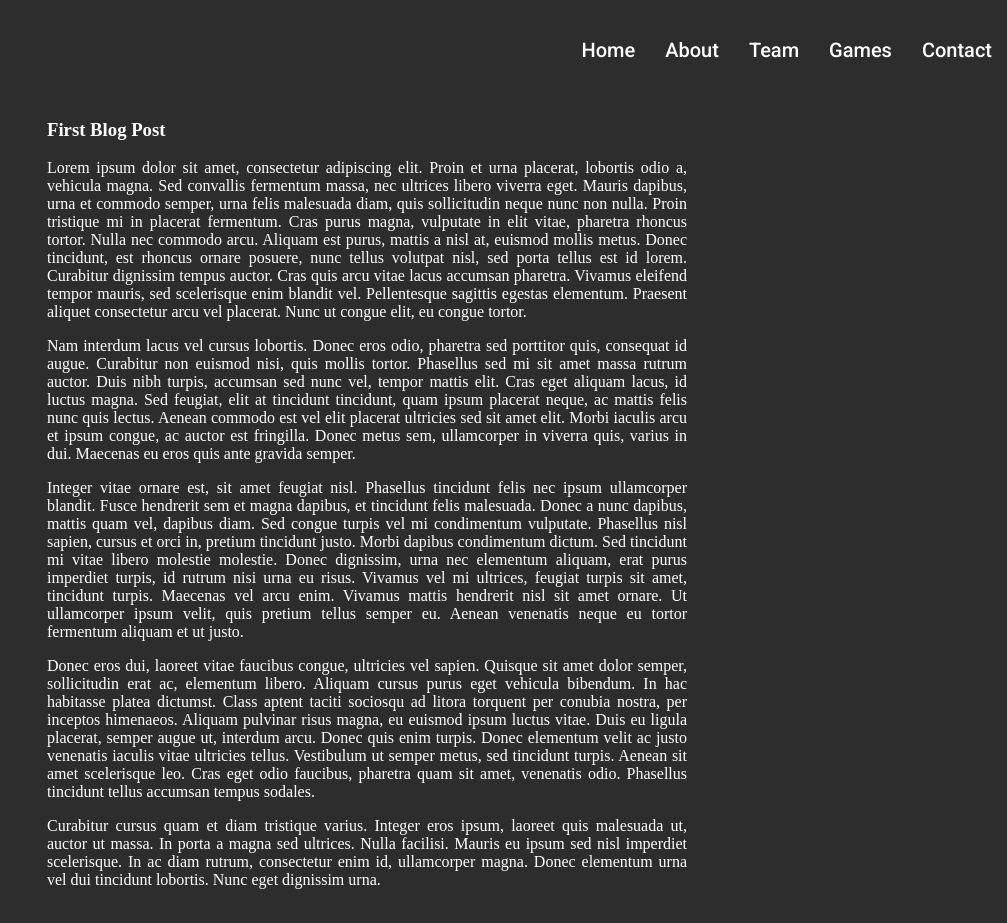
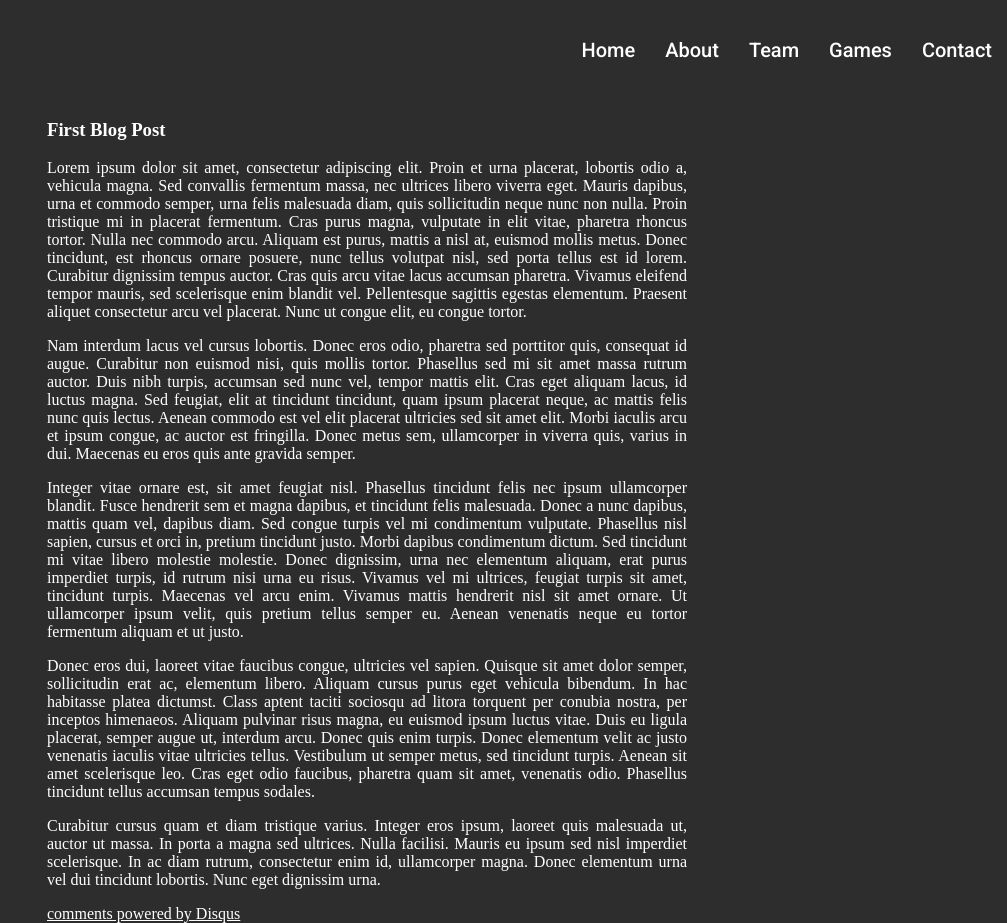
Before and after one commit to CodebyteStudios/codebytestudios.github.io, a Jekyll site: the page built from _posts/2014-04-16-First-Post.md, in a window 1280 px wide. Shown: the whole page, without its empty margins (273-1280 px from the left). Built offline with Jekyll 4.4.1, drawn with Linux system fonts in a browser that asks for light colours; comment, search, counter and statistics services are not loaded; some of the changed lines change nothing that is shown.

Commit message:
Added Disqus

```diff
--- a/_layouts/post.html
+++ b/_layouts/post.html
@@ -25,12 +25,20 @@
             <div id="posts">
                 <h3>{{page.title}}</h3>
                 {{content}}
-                <div class="g-comments"
-                     data-href="http://codebytestudios.github.io{{page.url}}"
-                     data-width="642"
-                     data-first_party_property="BLOGGER"
-                     data-view_type="FILTERED_POSTMOD">
-                </div>
+                <div id="disqus_thread"></div>
+                <script type="text/javascript">
+                    /* * * CONFIGURATION VARIABLES: EDIT BEFORE PASTING INTO YOUR WEBPAGE * * */
+                    var disqus_shortname = 'codebytestudios'; // required: replace example with your forum shortname
+
+                    /* * * DON'T EDIT BELOW THIS LINE * * */
+                    (function() {
+                        var dsq = document.createElement('script'); dsq.type = 'text/javascript'; dsq.async = true;
+                        dsq.src = '//' + disqus_shortname + '.disqus.com/embed.js';
+                        (document.getElementsByTagName('head')[0] || document.getElementsByTagName('body')[0]).appendChild(dsq);
+                    })();
+                </script>
+                <noscript>Please enable JavaScript to view the <a href="http://disqus.com/?ref_noscript">comments powered by Disqus.</a></noscript>
+                <a href="http://disqus.com" class="dsq-brlink">comments powered by <span class="logo-disqus">Disqus</span></a>
             </div>
         </div>
         <footer>
```
